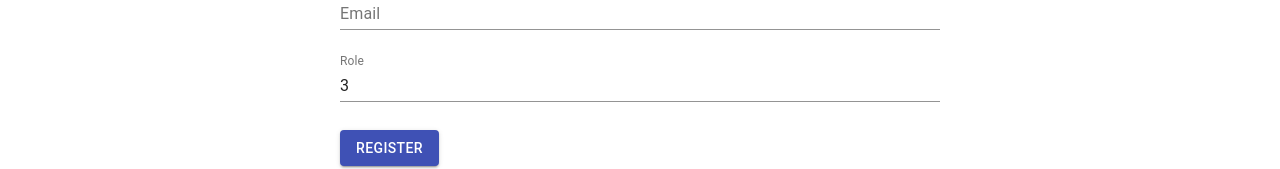
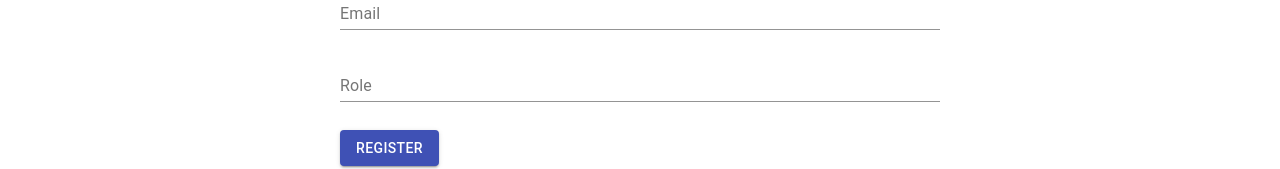
Before and after one commit to 200406-java-react-usf/Korey_Keipe_P1_UI, a React (Create React App) app: page /register in a window 1280 px wide. Shown: the part 464-633 px from the top of the page. Built offline with nearby package versions, Linux system fonts and the light colour scheme.

Commit message:
changed to use newUser model

```diff
--- a/src/components/RegisterComponent.tsx
+++ b/src/components/RegisterComponent.tsx
@@ -8,14 +8,14 @@ import {
     makeStyles
 } from '@material-ui/core';
 import { Alert } from '@material-ui/lab';
-import { Redirect } from 'react-router-dom';
 import { registerUser } from '../remote/user-service';
+import { NewUser } from '../models/newUser';
 import { User } from '../models/user';
 
 interface IRegisterProps {
 	authUser: User;
 	errorMessage: string;
-	setNewUser: (user: User) => void;
+	setNewUser: (newUser: NewUser) => void;
 }
 
 const useStyles = makeStyles({
@@ -35,13 +35,12 @@ function RegisterComponent(props: IRegisterProps) {
 
 	const classes = useStyles();
 
-	const [user_id, setUserId] = useState(null);
 	const [username, setUsername] = useState('');
 	const [password, setPassword] = useState('');
 	const [firstName, setFirstName] = useState('');
 	const [lastName, setLastName] = useState ('');
 	const [email, setEmail] = useState ('');
-	const [role_id, setRole] = useState (3);
+	const [role, setRole] = useState ('');
 	const [errorMessage, setErrorMessage] = useState ('');
 
 	let updateUsername = (e: any) => {
@@ -70,10 +69,10 @@ function RegisterComponent(props: IRegisterProps) {
 
 	let register = async () => {
 
-		if(user_id === '' || username === '' || password === '' || firstName === '' || lastName === '' || email === ''){
+		if(username === '' || password === '' || firstName === '' || lastName === '' || email === ''){
 			setErrorMessage('All fields must be complete')
 		}
-		let user = new User(user_id, username, password, firstName, lastName, email, role_id);
+		let user = new NewUser(username, password, firstName, lastName, email, role);
 		let newUser = await registerUser(user);
 		props.setNewUser(newUser)
 		console.log(newUser);
@@ -136,7 +135,7 @@ function RegisterComponent(props: IRegisterProps) {
                         <InputLabel htmlFor="role_id">Role</InputLabel>
                         <Input
                             onChange={updateRole}
-                            value={role_id}
+                            value={role}
                             id="role" type="text"
                             placeholder="Enter user role"/>
                     </FormControl>
```
